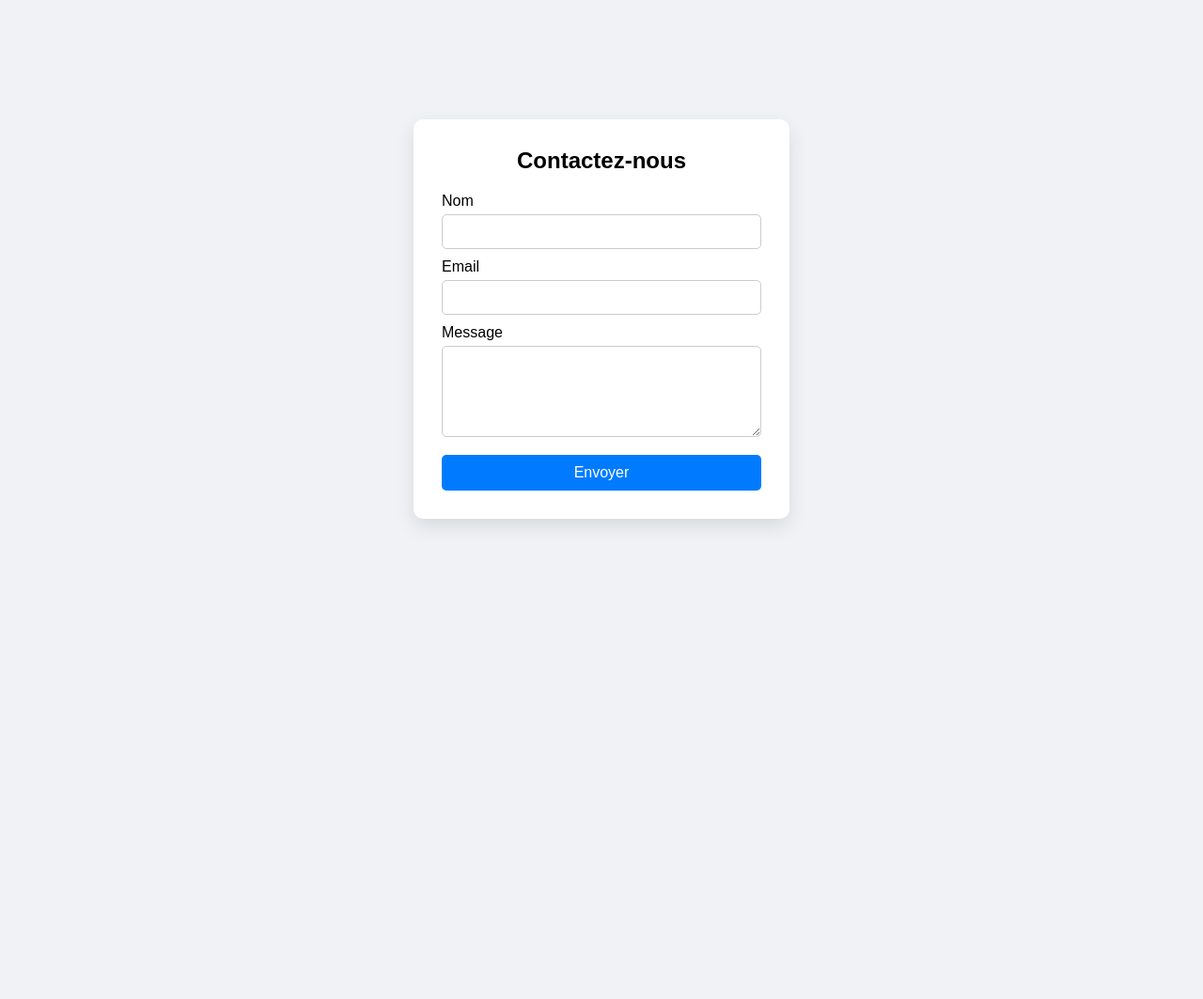
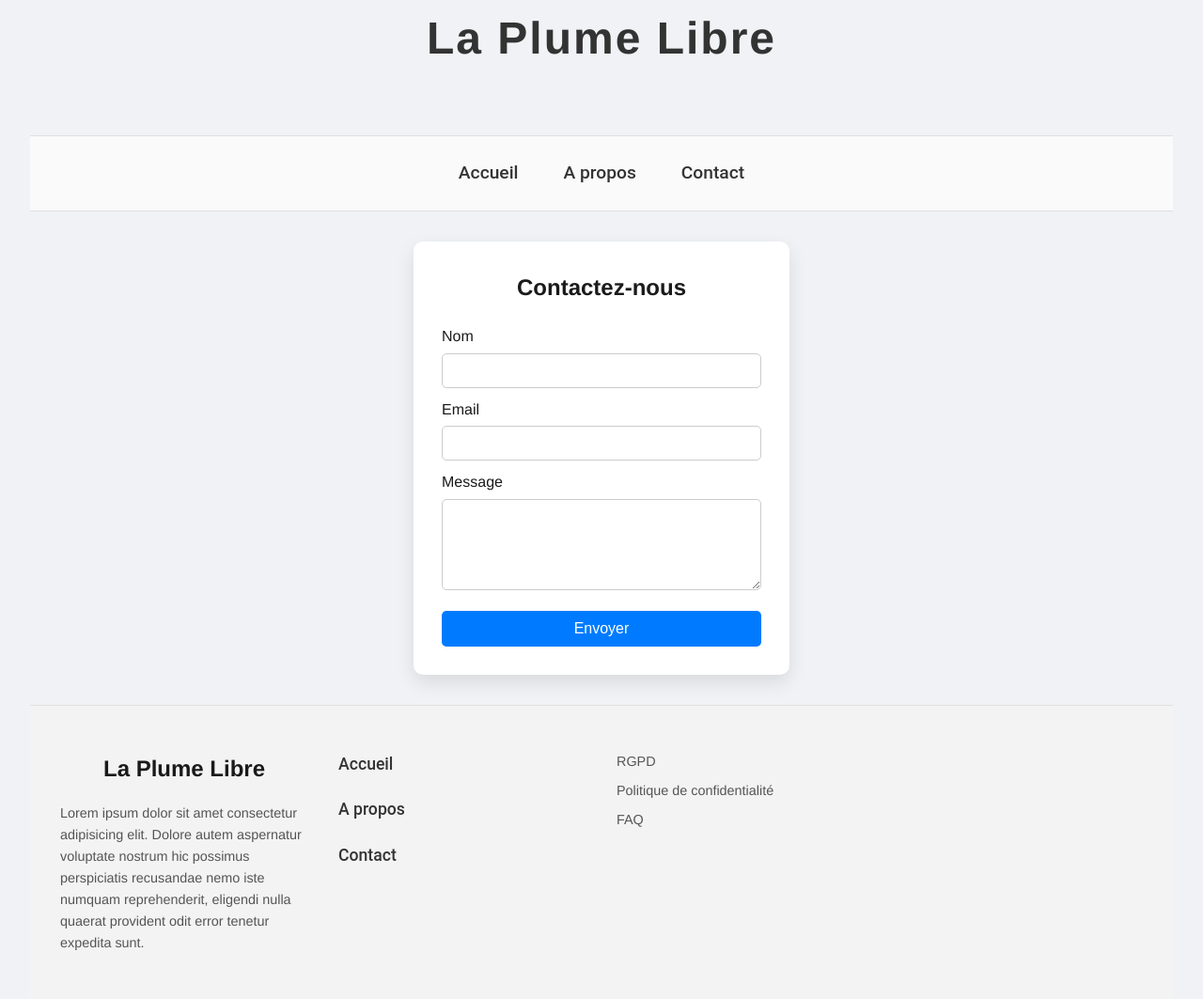
Before and after one commit to GaetanCSimplon/brief_html_css_js, a plain HTML site: page contact.html in a window 1280 px wide. Shown: the part 61-1124 px from the top of the page at 94% size. Before the commit the page ends 800 px from the top, so only its background shows below. Drawn offline with Linux system fonts and the light colour scheme.

Commit message:
adaptaion css formulaire avec style.css, mise en page html

```diff
--- a/contact.html
+++ b/contact.html
@@ -3,10 +3,24 @@
 <head>
   <meta charset="UTF-8">
   <meta name="viewport" content="width=device-width, initial-scale=1.0">
+  <link rel="stylesheet" href="css/style.css">
   <link rel="stylesheet" href="css/formulaire.css">
+
   <title>Contact</title>
 </head>
 <body>
+
+<header>
+      <h1>La Plume Libre</h1>
+</header>
+  <nav>
+        <div class="nav">
+            <a href="index.html">Accueil</a>
+            <a href="about.html">A propos</a>
+            <a href="contact.html">Contact</a>
+        </div>
+  </nav>
+<!-- <main class="form"> -->
   <div class="form-container">
     <h2>Contactez-nous</h2>
 
@@ -26,7 +40,30 @@
       <div id="formMessage"></div>
     </form>
   </div>
+<!-- </main>
+ -->
+<footer>
+    <div class="footer_gauche">
+        <h2>La Plume Libre</h2>
+        <p>Lorem ipsum dolor sit amet consectetur adipisicing elit. Dolore autem aspernatur voluptate nostrum hic possimus perspiciatis recusandae nemo iste numquam reprehenderit, eligendi nulla quaerat provident odit error tenetur expedita sunt.</p>
+    </div>
+    <div class="footer_nav">
+        <a href="index.html">Accueil</a>
+        <a href="about.html">A propos</a>
+        <a href="contact.html">Contact</a>
+    </div>
+    <div class="footer_info">
+        <ul>
+            <li>RGPD</li>
+            <li>Politique de confidentialité</li>
+            <li>FAQ</li>
+        </ul>
+    </div>
+    <div class="footer_img">
 
-  <script src="script/script.js"></script>
+    </div>
+</footer>
+<!-- Script Javascript Formulaire -->
+<script src="script/script.js"></script>
 </body>
 </html>
--- a/css/formulaire.css
+++ b/css/formulaire.css
@@ -1,28 +1,26 @@
-/* Nettoyer les styles par défaut des navigateurs */
-* {
-  margin: 0;
-  padding: 0;
-  box-sizing: border-box; /* Par défaut, les navigateurs calculent la largeur d’un élément sans inclure le `padding` et la `border`*/
-}
 
 /* Couleur du fond */
-body {
+/* main .form {
   font-family: Arial, sans-serif;
   background: #f0f2f5;
   display: flex;
   justify-content: center;
-  align-items: center;
+  align-items:flex-end;
   height: 100vh;
-}
+
+}  */
 
 /* Style du formulaire */
 .form-container {
+  margin: auto;
   background: white;
   padding: 30px;
   border-radius: 10px;
   box-shadow: 0 8px 20px rgba(0, 0, 0, 0.1);
   width: 100%;
   max-width: 400px;
+  margin-bottom: 2rem;
+  margin-top: 2rem;
 }
 
 h2 {
```
Also changed, not shown: about.html (+2 -1 lines), index.html (+0 -1 lines).
